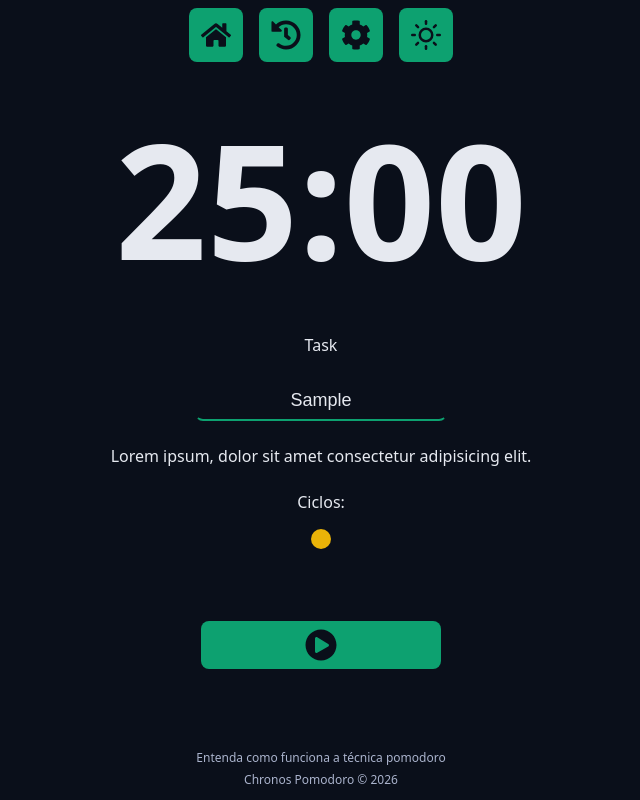
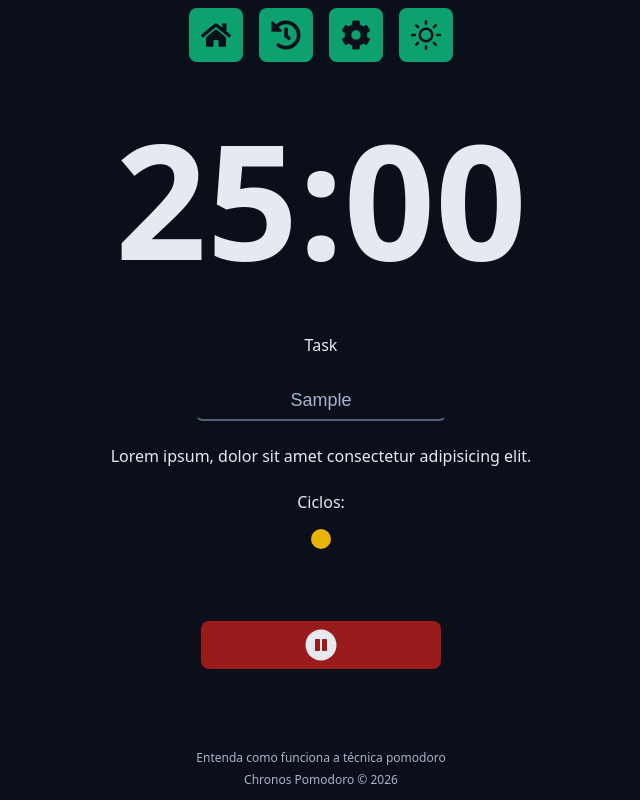
Before and after one commit to ThiagoLimaSanto/pomodoro, a React (Vite) app: page / in a window 1280 px wide. Both pictures are taken after typing "Sample" into the empty fields and a click on the button "Iniciar nova tarefa". Shown: the part 177-977 px from the top of the page, without its empty margins (319-959 px from the left). Built offline with nearby package versions, Linux system fonts and the light colour scheme.

Commit message:
resolvendo bug dos botoes

```diff
--- a/src/components/Form/index.tsx
+++ b/src/components/Form/index.tsx
@@ -1,4 +1,5 @@
 import { FaPlayCircle } from "react-icons/fa";
+import { FaPauseCircle } from "react-icons/fa";
 import { Cycles } from "../Cycles";
 import { DefaultButton } from "../DefaultButton";
 import { DefaultInput } from "../DefaultInput";
@@ -7,9 +8,9 @@ import type { TaskModel } from "../../models/TaskModel";
 import { useTaskContext } from "../../contexts/TaskContext/useTaskContext";
 import { getNextCycle } from "../../utils/getNextCycle";
 import { getNextCycleType } from "../../utils/getNextCycleType";
+import { formatSecondToMinutes } from "../../utils/formatSecondToMinutes";
 
 import Styles from "./styles.module.css"
-import { formatSecondToMinutes } from "../../utils/formatSecondToMinutes";
 
 export function Form() {
     const { state, setState } = useTaskContext()
@@ -55,14 +56,24 @@ export function Form() {
                 }
             }
         })
+    }
 
+    function handleInterruptTask() {
+        setState(prevState => {
+            return {
+                ...prevState,
+                activeTask: null,
+                secondsRemaining: 0,
+                formattedSecondsRemaining: '00:00'
+            }
+        })
     }
 
     return (
         <form onSubmit={handleCreateNewTask} className={Styles.form}>
             <div className={Styles.formRow}>
                 <DefaultInput type="text" id="task" labelText="Task" placeholder='Digite algo...'
-                    ref={taskNameInput} />
+                    ref={taskNameInput} disabled={!!state.activeTask} />
             </div>
 
             <div className={Styles.formRow}>
@@ -74,7 +85,11 @@ export function Form() {
             </div>
 
             <div className={Styles.formRow}>
-                <DefaultButton type="submit" icon={<FaPlayCircle />} color='green' />
+                {!state.activeTask ? (<DefaultButton
+                    key={'submit'}
+                    aria-label="Iniciar nova tarefa" title="Iniciar nova tarefa" type="submit" icon={<FaPlayCircle />} color='green' />) : (<DefaultButton
+                        key={'button'}
+                        aria-label="Encerrar tarefa" title="Encerrar tarefa" type="button" icon={<FaPauseCircle />} color='red' onClick={handleInterruptTask} />)}
             </div>
         </form>
     )
```
